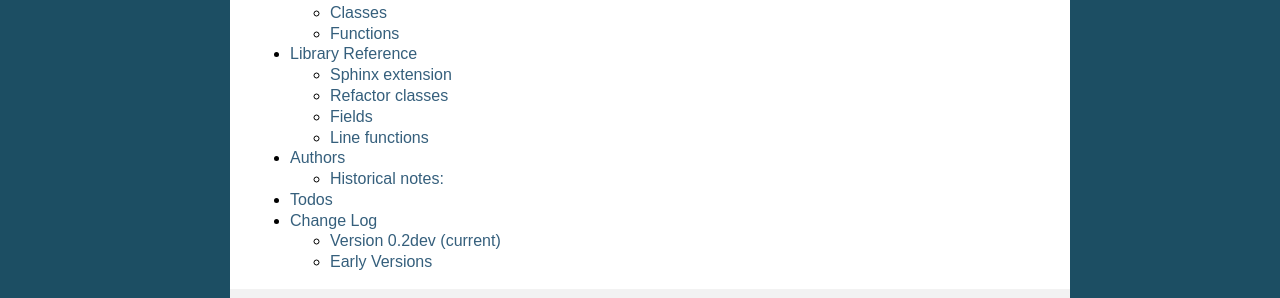
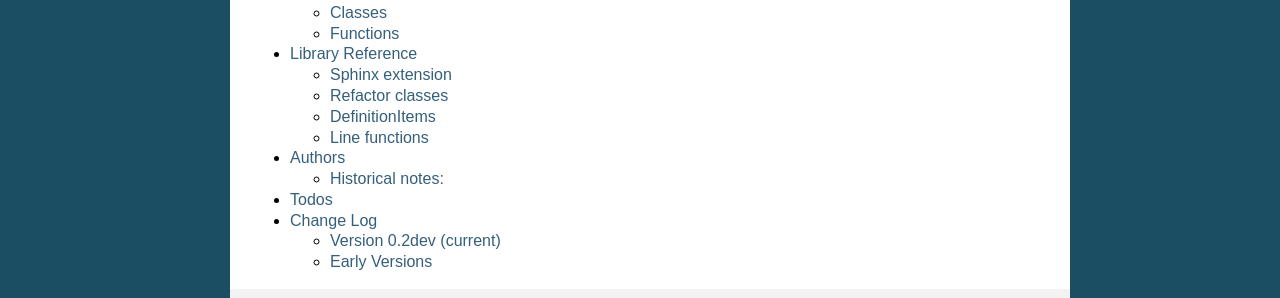
Before and after one commit to enthought/redocstring, a Sphinx documentation site: the page built from docs/source/index.rst, in a window 1280 px wide. Shown: the part 850-1148 px from the top of the page. Built offline with Sphinx 7.4.7, drawn with Linux system fonts in a browser that asks for light colours.

Commit message:
DOC: correct module name

```diff
--- a/docs/source/reference.rst
+++ b/docs/source/reference.rst
@@ -22,10 +22,10 @@ Refactor classes
 .. automodule:: refactordoc.class_doc
     :members:
 
-Fields
-------
+DefinitionItems
+---------------
 
-.. automodule:: refactordoc.fields
+.. automodule:: refactordoc.definition_items
     :members:
 
 
```
